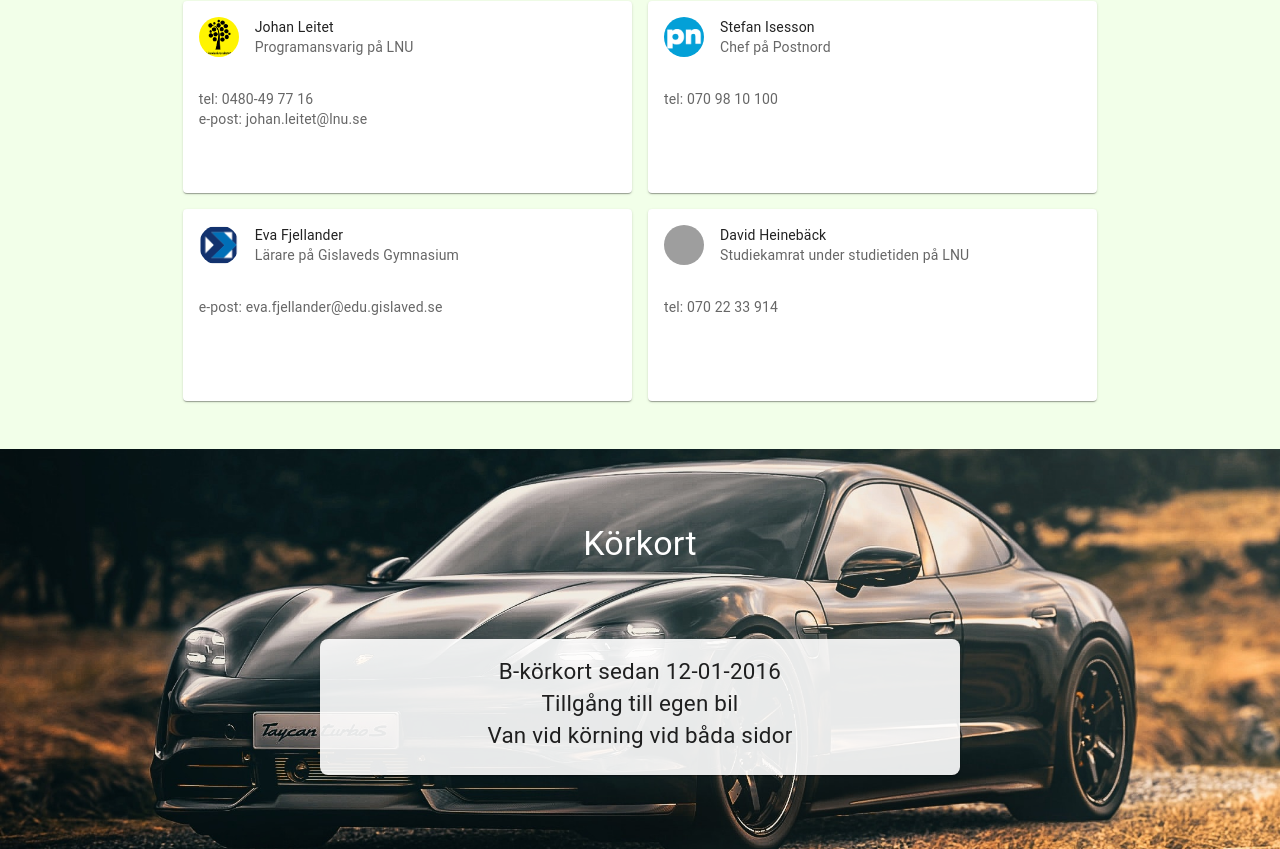
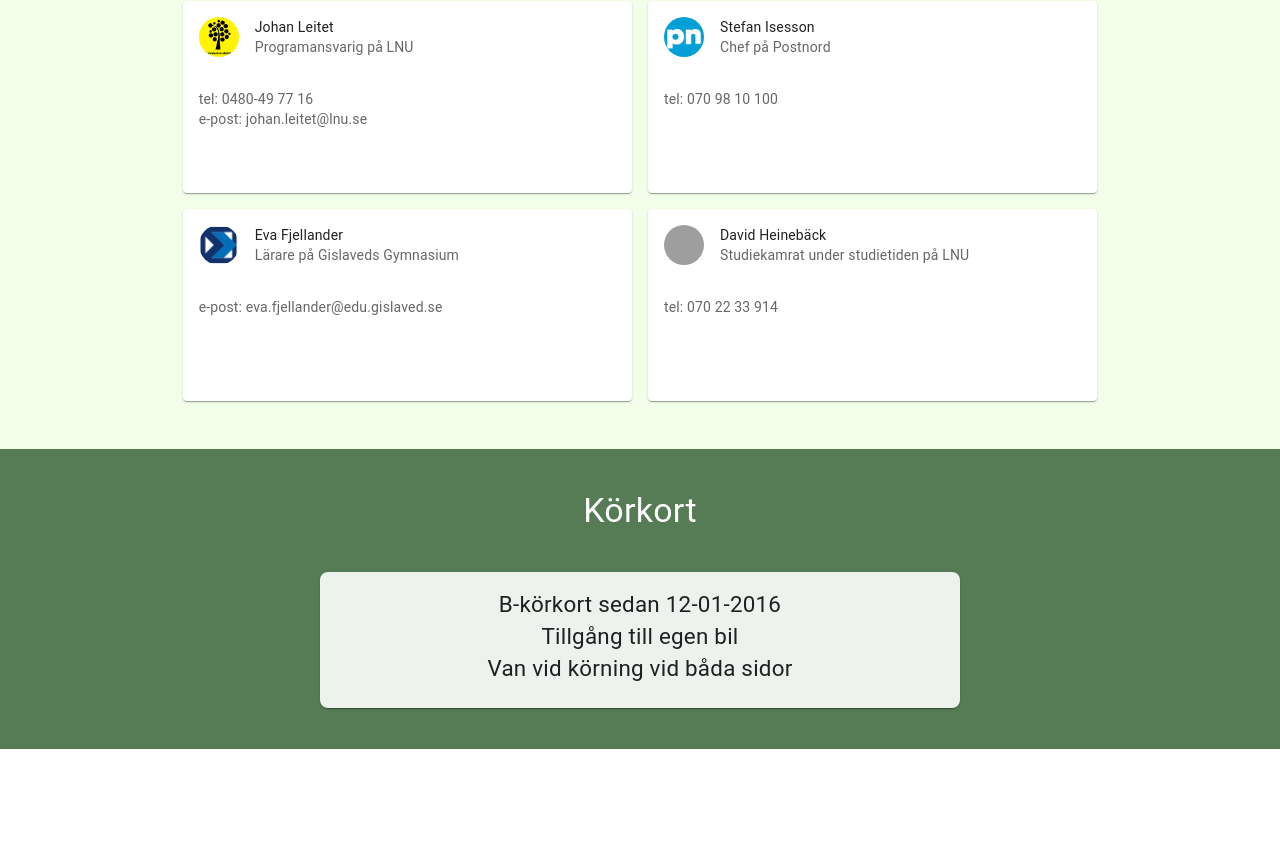
Before and after one commit to Tamimjabr/my-cv-react, a React (Create React App) app: page / in a window 1280 px wide. Shown: the part 4321-5170 px from the top of the page. After the commit the page ends 5070 px from the top, so only its background shows below. Built offline with nearby package versions, Linux system fonts and the light colour scheme; grey boxes are pictures that could not be loaded; a web font is replaced by a local one.

Commit message:
remove the car pic

```diff
--- a/src/components/DrivingLicense.tsx
+++ b/src/components/DrivingLicense.tsx
@@ -1,26 +1,24 @@
 import { Box, Card, CardContent, Typography } from '@mui/material'
-import Porsche from '../img/josh-berquist-PljkQ_KSbMc-unsplash.jpg'
+import { theme } from '../themes/material-ui-theme'
 const DrivingLicense = () => {
   return (
 
     <Box
       sx={{
         minWidth: '100%',
-        height: 400,
+        height: 300,
         display: 'flex',
         justifyContent: 'space-evenly',
         alignItems: 'center',
         flexDirection: 'column',
-        backgroundImage: `url(${Porsche})`, // Photo by <a href="https://unsplash.com/@bbtl?utm_source=unsplash&utm_medium=referral&utm_content=creditCopyText">Josh Berquist</a> on <a href="https://unsplash.com/s/photos/porsche?utm_source=unsplash&utm_medium=referral&utm_content=creditCopyText">Unsplash</a>
-        backgroundSize: 'cover',
-        backgroundPosition: 'center'
+        backgroundColor: `${theme.palette.primary.main}`,
       }}
     >
-      <Typography variant="h4" sx={{ m: '0 0 rem 0', color: 'white' }}>
+      <Typography variant="h4" sx={{ color: 'white' }}>
         Körkort
       </Typography>
       <Card sx={{
-        minWidth: '50%', textAlign: 'center', backgroundColor: 'rgba(255, 255, 255, 0.9)',borderRadius: '0.5rem',
+        minWidth: '50%', textAlign: 'center', backgroundColor: 'rgba(255, 255, 255, 0.9)', borderRadius: '0.5rem',
       }}>
         <CardContent>
           <Typography variant="body2" sx={{ fontSize: '1.4rem' }} >
```
Also changed, not shown: src/img/josh-berquist-PljkQ_KSbMc-unsplash.jpg (deleted).
